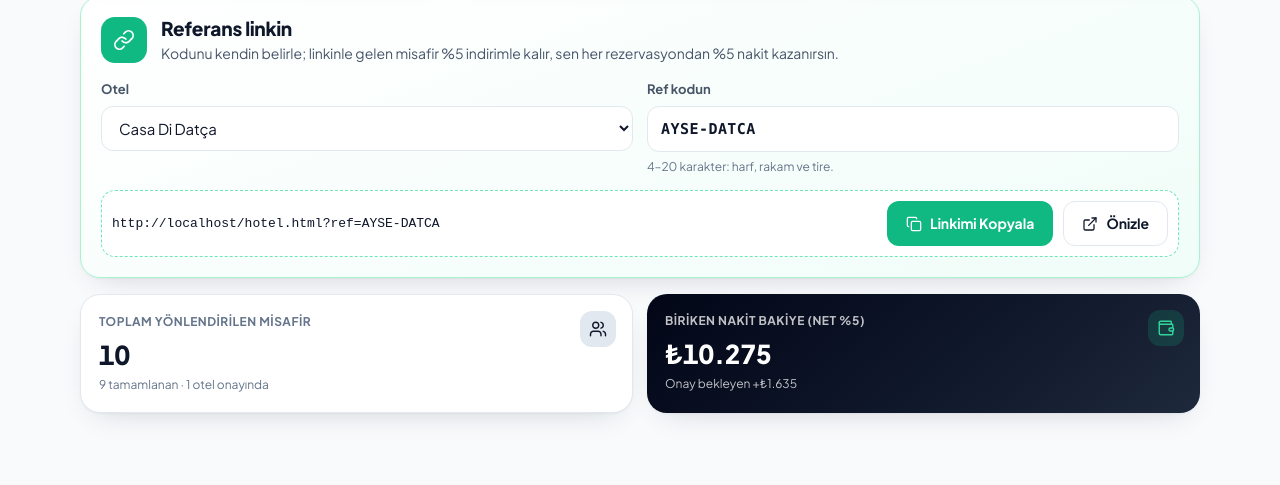
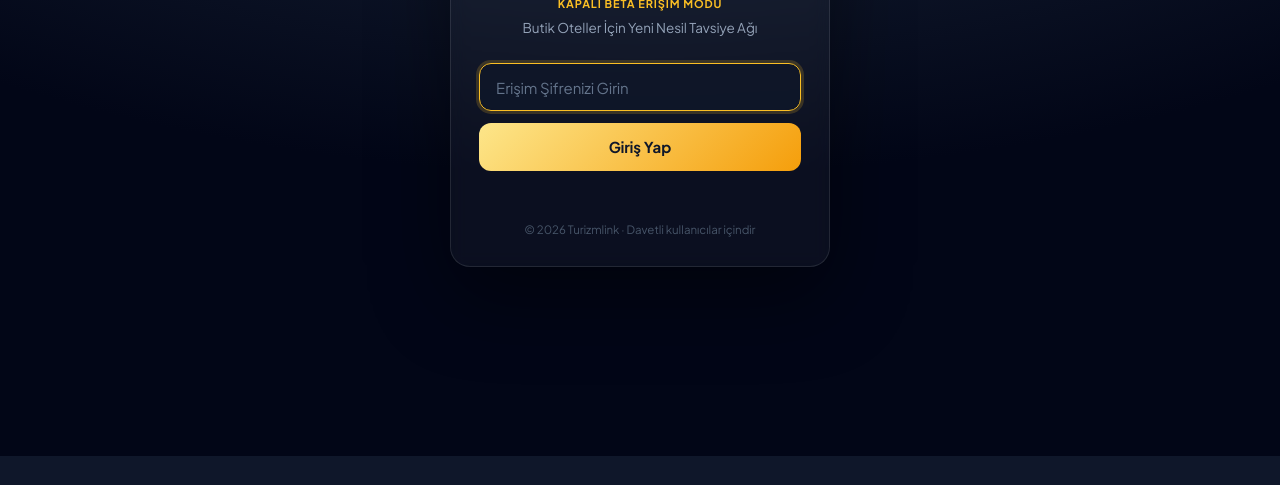
Before and after one commit to bahadirinciler/travelwin, a plain HTML site: page app.html in a window 1280 px wide. Shown: the part 344-829 px from the top of the page. After the commit the page ends 800 px from the top, so only its background shows below. Drawn offline with Linux system fonts and the light colour scheme.

Commit message:
Kapalı beta: şifreli giriş ekranı, noindex meta etiketleri ve robots.txt
Co-Authored-By: Claude Opus 5.5 <noreply@anthropic.com>

```diff
--- a/app.html
+++ b/app.html
@@ -4,6 +4,9 @@
   <meta charset="UTF-8" />
   <meta name="viewport" content="width=device-width, initial-scale=1, viewport-fit=cover" />
   <meta name="theme-color" content="#0f172a" />
+  <meta name="robots" content="noindex, nofollow, noarchive" />
+  <meta name="googlebot" content="noindex, nofollow" />
+  <script src="js/gate.js"></script>
   <title>Elçi / İçerik Üretici Paneli — Turizmlink</title>
   <link rel="preconnect" href="https://fonts.googleapis.com" />
   <link rel="preconnect" href="https://fonts.gstatic.com" crossorigin />
--- /dev/null
+++ b/js/gate.js
@@ -0,0 +1,89 @@
+/* Turizmlink — kapalı beta giriş kilidi (gatekeeper).
+   <head> içinde, diğer her şeyden önce yüklenir. Oturum sessionStorage'da
+   "turizmlink_auth=true" olarak tutulur; sekme kapanana kadar sayfalar arası geçerli.
+   Not: Bu istemci tarafı bir perdedir, gerçek bir güvenlik katmanı değildir. */
+(function () {
+  var KEY = 'turizmlink_auth';
+  var PASS = 'turizm2026';
+  var ok = false;
+  try { ok = sessionStorage.getItem(KEY) === 'true'; } catch (e) {}
+  if (ok) return;
+
+  var root = document.documentElement;
+  root.classList.add('tl-locked');
+
+  var css =
+    'html.tl-locked body>*:not(#tl-gate){display:none!important}' +
+    'html.tl-locked,html.tl-locked body{overflow:hidden;background:#0f172a}' +
+    '#tl-gate{position:fixed;inset:0;z-index:99999;display:flex;align-items:center;justify-content:center;' +
+    'padding:24px 16px;background:radial-gradient(1200px 600px at 50% -10%,#1e293b 0%,#0f172a 60%,#020617 100%);' +
+    'font-family:"Plus Jakarta Sans",system-ui,-apple-system,"Segoe UI",Roboto,sans-serif;color:#e2e8f0}' +
+    '#tl-gate .g-box{width:100%;max-width:380px;background:rgba(255,255,255,.04);border:1px solid rgba(255,255,255,.1);' +
+    'border-radius:20px;padding:36px 28px 28px;text-align:center;box-shadow:0 30px 80px rgba(0,0,0,.45);backdrop-filter:blur(8px)}' +
+    '#tl-gate .g-logo{width:56px;height:56px;margin:0 auto 14px;display:block}' +
+    '#tl-gate h1{margin:0 0 8px;font-size:26px;font-weight:800;letter-spacing:-.02em;color:#fff}' +
+    '#tl-gate p{margin:0 0 24px;font-size:13.5px;line-height:1.55;color:#94a3b8}' +
+    '#tl-gate .g-tag{display:inline-block;margin-bottom:6px;font-size:11px;font-weight:700;letter-spacing:.08em;' +
+    'text-transform:uppercase;color:#fbbf24}' +
+    '#tl-gate input{width:100%;box-sizing:border-box;height:48px;padding:0 16px;border-radius:12px;font:inherit;font-size:15px;' +
+    'color:#fff;background:rgba(15,23,42,.7);border:1px solid rgba(255,255,255,.14);outline:none;transition:border-color .15s,box-shadow .15s}' +
+    '#tl-gate input::placeholder{color:#64748b}' +
+    '#tl-gate input:focus{border-color:#fbbf24;box-shadow:0 0 0 3px rgba(251,191,36,.18)}' +
+    '#tl-gate input.bad{border-color:#ef4444;box-shadow:0 0 0 3px rgba(239,68,68,.18)}' +
+    '#tl-gate button{margin-top:12px;width:100%;height:48px;border:0;border-radius:12px;font:inherit;font-size:15px;font-weight:700;' +
+    'cursor:pointer;color:#0f172a;background:linear-gradient(135deg,#fde68a,#f59e0b);transition:transform .1s,filter .15s}' +
+    '#tl-gate button:hover{filter:brightness(1.05)}#tl-gate button:active{transform:scale(.98)}' +
+    '#tl-gate .g-err{min-height:20px;margin:12px 0 0;font-size:13px;font-weight:600;color:#f87171}' +
+    '#tl-gate .g-foot{margin-top:18px;font-size:11.5px;color:#475569}' +
+    '@keyframes tlshake{0%,100%{transform:translateX(0)}25%{transform:translateX(-6px)}75%{transform:translateX(6px)}}' +
+    '#tl-gate .shake{animation:tlshake .3s}';
+  var st = document.createElement('style');
+  st.id = 'tl-gate-style';
+  st.textContent = css;
+  (document.head || root).appendChild(st);
+
+  function mount() {
+    if (document.getElementById('tl-gate')) return;
+    var g = document.createElement('div');
+    g.id = 'tl-gate';
+    g.setAttribute('role', 'dialog');
+    g.setAttribute('aria-modal', 'true');
+    g.setAttribute('aria-labelledby', 'tl-gate-title');
+    g.innerHTML =
+      '<form class="g-box" novalidate autocomplete="off">' +
+        '<img class="g-logo" src="assets/favicon.svg" alt="" />' +
+        '<h1 id="tl-gate-title">Turizmlink</h1>' +
+        '<span class="g-tag">Kapalı Beta Erişim Modu</span>' +
+        '<p>Butik Oteller İçin Yeni Nesil Tavsiye Ağı</p>' +
+        '<input type="password" id="tl-gate-pass" placeholder="Erişim Şifrenizi Girin" aria-label="Erişim şifresi" />' +
+        '<button type="submit">Giriş Yap</button>' +
+        '<div class="g-err" role="alert" aria-live="polite"></div>' +
+        '<div class="g-foot">© ' + new Date().getFullYear() + ' Turizmlink · Davetli kullanıcılar içindir</div>' +
+      '</form>';
+    document.body.appendChild(g);
+
+    var form = g.querySelector('form');
+    var input = g.querySelector('input');
+    var err = g.querySelector('.g-err');
+    input.focus();
+    input.addEventListener('input', function () { input.classList.remove('bad'); err.textContent = ''; });
+    form.addEventListener('submit', function (e) {
+      e.preventDefault();
+      if (input.value.trim() === PASS) {
+        try { sessionStorage.setItem(KEY, 'true'); } catch (x) {}
+        g.remove();
+        st.remove();
+        root.classList.remove('tl-locked');
+        window.dispatchEvent(new Event('resize'));
+      } else {
+        err.textContent = 'Geçersiz şifre, lütfen davet kodunuzu kontrol edin.';
+        input.classList.add('bad');
+        form.classList.remove('shake'); void form.offsetWidth; form.classList.add('shake');
+        input.select();
+      }
+    });
+  }
+
+  if (document.body) mount();
+  else document.addEventListener('DOMContentLoaded', mount);
+})();
```
Also changed, not shown: extranet.html (+3 -0 lines), hotel.html (+3 -0 lines), index.html (+3 -0 lines), robots.txt (added).
